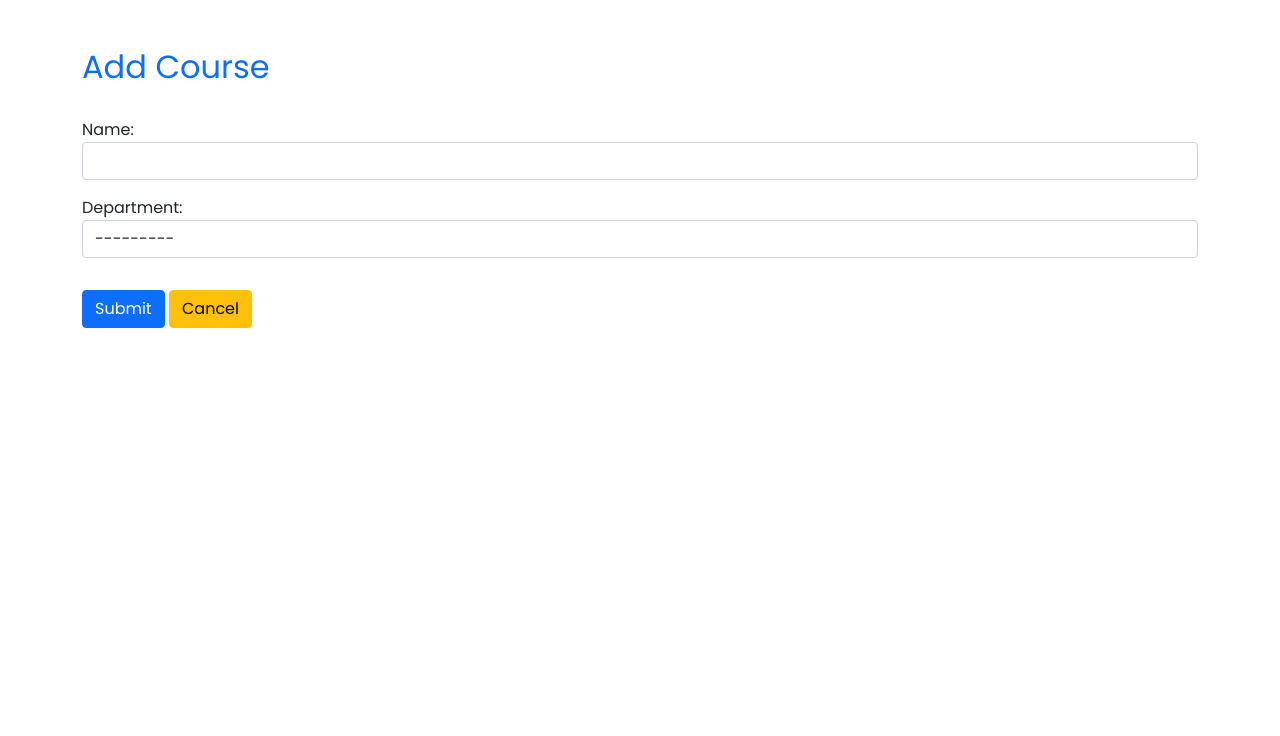
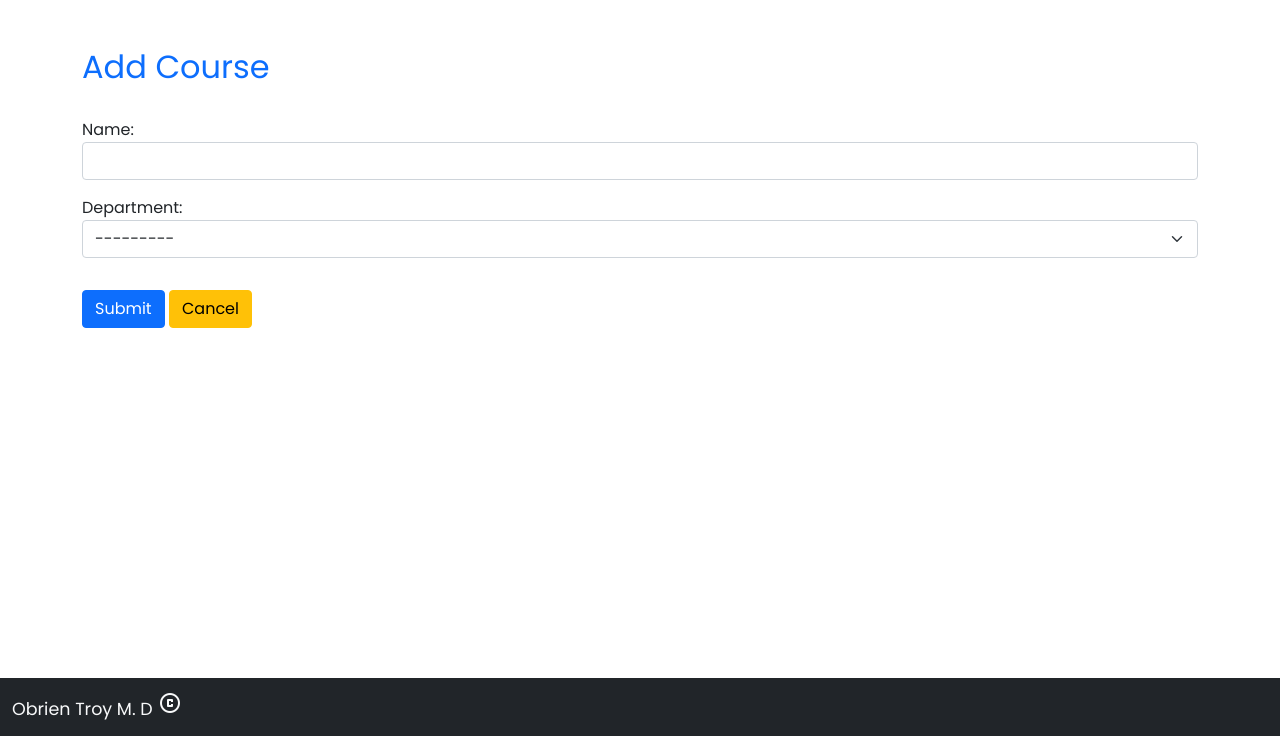
Before and after one commit to Dhangz/Students-DBMS, a Django app: page /add_course in a window 1280 px wide. Shown: the part 64-800 px from the top of the page. Run offline with Django 5.2, Linux system fonts and the light colour scheme; data comes from the database, SQL or seed files in the repository; both versions use the stored data as it was after the commit.

Commit message:
add footer

```diff
--- a/myapp/forms.py
+++ b/myapp/forms.py
@@ -19,7 +19,7 @@ class StudentForm(ModelForm):
             'first_name': forms.TextInput(attrs={'class': 'form-control'}),
             'last_name': forms.TextInput(attrs={'class': 'form-control'}),
             'birth_date': forms.DateInput(attrs={'type': 'date', 'class': 'form-control'}),
-            'department': forms.Select(attrs={'class': 'form-control'}),
+            'department': forms.Select(attrs={'class': 'form-select'}),
         }
 
 class CourseForm(ModelForm):
@@ -29,7 +29,7 @@ class CourseForm(ModelForm):
 
     widgets = {
       'name': forms.TextInput(attrs={'class': 'form-control'}),
-      'department': forms.Select(attrs={'class': 'form-control'}),
+      'department': forms.Select(attrs={'class': 'form-select'}),
     }
 
 class EnrollmentForm(ModelForm):
@@ -38,8 +38,8 @@ class EnrollmentForm(ModelForm):
     fields = ('student', 'course', 'enrollment_date')
 
     widgets = {
-            'student': forms.Select(attrs={'class': 'form-control'}),
-            'course': forms.Select(attrs={'class': 'form-control'}),  # Fix the typo here
+            'student': forms.Select(attrs={'class': 'form-select'}),
+            'course': forms.Select(attrs={'class': 'form-select'}),  # Fix the typo here
             'enrollment_date': forms.DateInput(attrs={'type': 'date', 'class': 'form-control'}),
         }
 
@@ -50,7 +50,7 @@ class ContactForm(ModelForm):
 
 
     widgets = {
-            'student': forms.Select(attrs={'class': 'form-control'}),
+            'student': forms.Select(attrs={'class': 'form-select'}),
             'email': forms.EmailInput(attrs={'class': 'form-control'}),  # Fix the typo here
             'phone_number': forms.TextInput(attrs={'class': 'form-control'}),
         }
--- a/myapp/templates/base.html
+++ b/myapp/templates/base.html
@@ -52,6 +52,14 @@
       </div>
     </nav>
 
+    <nav class="navbar fixed-bottom bg-dark">
+      <div class="container-fluid">
+        <a class="navbar-brand text-light" href="#"><small>Obrien Troy M. D</small> <span class="material-symbols-outlined">
+          copyright
+          </span> </a>
+      </div>
+    </nav>
+
     {% block body %}{% endblock%}
 
     <script
```
Also changed, not shown: db.sqlite3.
